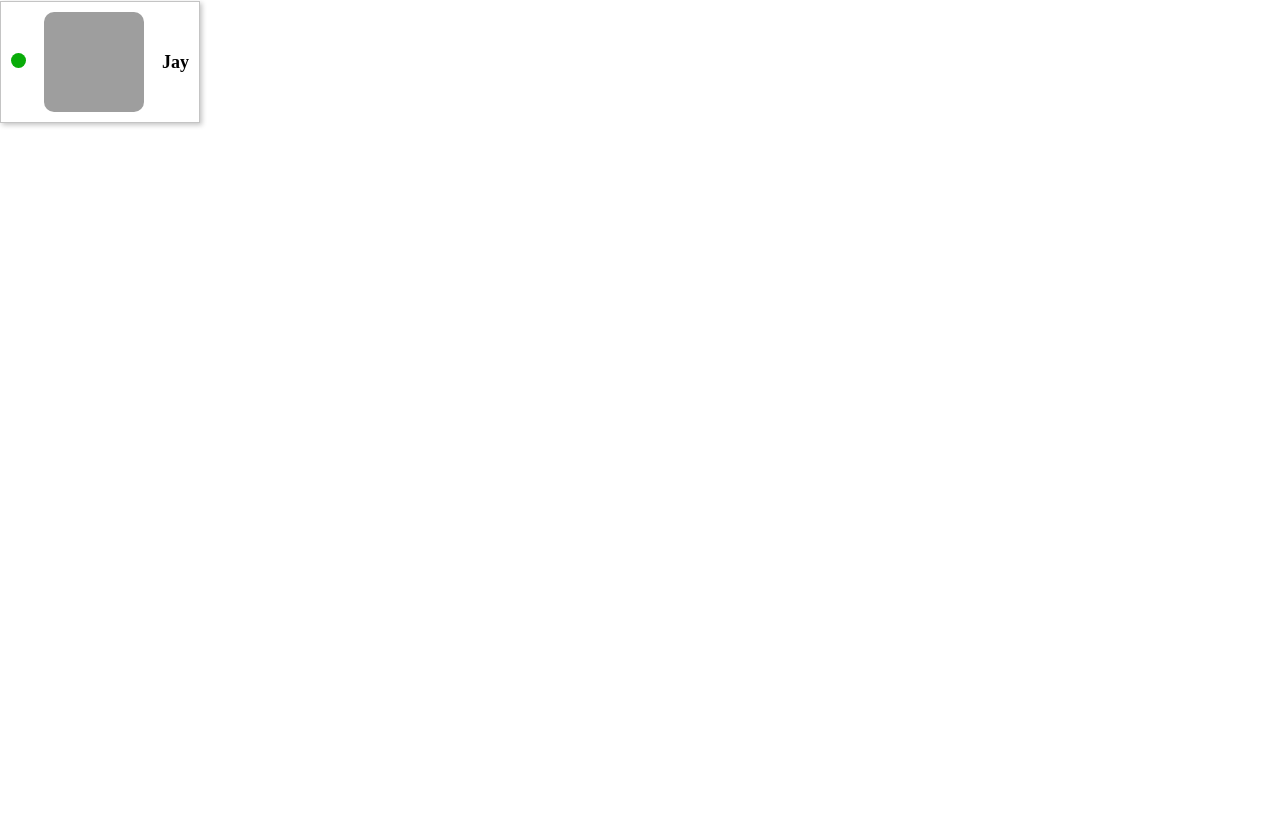
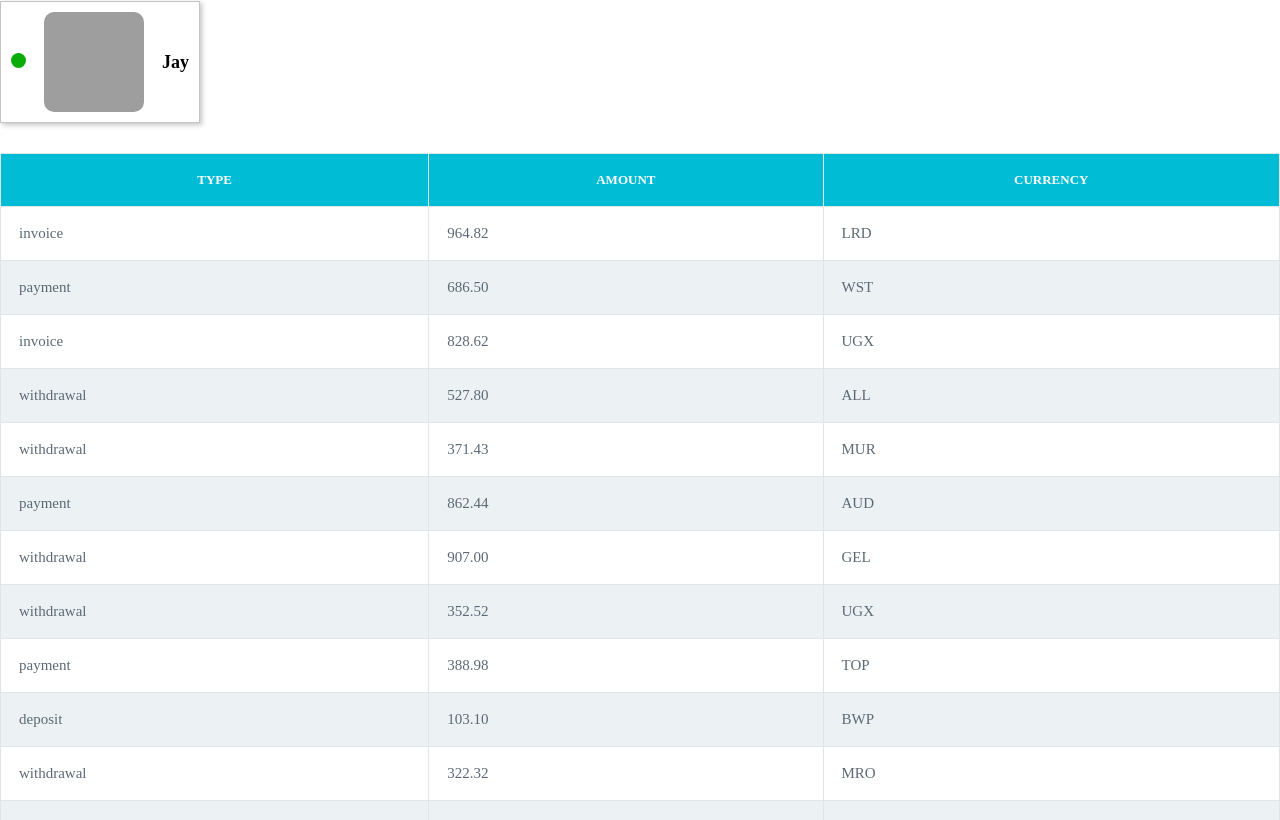
Before and after one commit to YevhenKonyk/goit-react-hw-01-components, a React (Create React App) app: page / in a window 1280 px wide. Shown: the part 1299-2119 px from the top of the page. Before the commit the page ends 1452 px from the top, so only its background shows below. Built offline with nearby package versions, Linux system fonts and the light colour scheme; grey boxes are pictures that could not be loaded.

Commit message:
Created TransactionHistory component

```diff
--- a/src/components/App.js
+++ b/src/components/App.js
@@ -10,6 +10,9 @@
 import FriendsList from './FriendList/FriendList';
 import friendsData from './friends.json';
 
+import TransactionHistory from './TransactionHistory/TransactionHistory';
+import transationsData from './transactions.json';
+
 const App = () => (
   // React Fragment - так как для рендеринга нескольких элементов нужен общий родитель.
   <>
@@ -18,6 +21,7 @@
       <StatList stats={statsData} />
     </Statistics>
     <FriendsList friends={friendsData} />
+    <TransactionHistory items={transationsData} />
   </>
 );
 
--- /dev/null
+++ b/src/components/TransactionHistory/TransactionHistory.js
@@ -0,0 +1,38 @@
+import React from 'react';
+import PropTypes from 'prop-types';
+import styles from './TransactionHistory.module.css';
+
+const TransactionHistory = ({ items }) => (
+  <table className={styles.transactionHistory}>
+    <thead>
+      <tr>
+        <th>Type</th>
+        <th>Amount</th>
+        <th>Currency</th>
+      </tr>
+    </thead>
+
+    <tbody>
+      {items.map(item => (
+        <tr key={item.id}>
+          <td>{item.type}</td>
+          <td>{item.amount}</td>
+          <td>{item.currency}</td>
+        </tr>
+      ))}
+    </tbody>
+  </table>
+);
+
+TransactionHistory.propTypes = {
+  items: PropTypes.arrayOf(
+    PropTypes.shape({
+      id: PropTypes.string.isRequired,
+      type: PropTypes.string.isRequired,
+      amount: PropTypes.string.isRequired,
+      currency: PropTypes.string.isRequired,
+    }),
+  ).isRequired,
+};
+
+export default TransactionHistory;
--- /dev/null
+++ b/src/components/TransactionHistory/TransactionHistory.module.css
@@ -0,0 +1,38 @@
+.transactionHistory {
+  border-collapse: collapse;
+  width: 100%;
+}
+
+.transactionHistory td,
+.transactionHistory th {
+  border: 1px solid #e0e6e7;
+  padding: 18px;
+}
+
+.transactionHistory th {
+  text-transform: uppercase;
+  font-size: 13px;
+  font-weight: 700;
+}
+
+.transactionHistory tr {
+  font-size: 15px;
+  font-weight: 300;
+  color: #5c6975;
+}
+
+.transactionHistory tr:nth-child(even) {
+  background-color: #ecf2f3;
+}
+
+.transactionHistory tr:hover {
+  background-color: #d5f3f8;
+}
+
+.transactionHistory th {
+  padding-top: 18px;
+  padding-bottom: 18px;
+  text-align: center;
+  background-color: #00bcd4;
+  color: #ffffff;
+}
--- /dev/null
+++ b/src/components/transactions.json
@@ -0,0 +1,122 @@
+[
+  {
+    "id": "1e0700a2-5183-4291-85cc-2065a036a683",
+    "type": "invoice",
+    "amount": "964.82",
+    "currency": "LRD"
+  },
+  {
+    "id": "a30f821b-4d25-4ff0-abdd-e340b3f0dd2b",
+    "type": "payment",
+    "amount": "686.50",
+    "currency": "WST"
+  },
+  {
+    "id": "44dca67a-8e5a-4798-bf8e-b15efd4e1abd",
+    "type": "invoice",
+    "amount": "828.62",
+    "currency": "UGX"
+  },
+  {
+    "id": "ea8ed3dc-2b68-4a53-905a-53ecb0adef33",
+    "type": "withdrawal",
+    "amount": "527.80",
+    "currency": "ALL"
+  },
+  {
+    "id": "ea76146a-0b00-4b80-bc02-a8c822176712",
+    "type": "withdrawal",
+    "amount": "371.43",
+    "currency": "MUR"
+  },
+  {
+    "id": "63ca02f9-d637-46b5-9237-f3b24425e029",
+    "type": "payment",
+    "amount": "862.44",
+    "currency": "AUD"
+  },
+  {
+    "id": "ed0263e8-59a5-4bf1-87e0-2bb88e53dc34",
+    "type": "withdrawal",
+    "amount": "907.00",
+    "currency": "GEL"
+  },
+  {
+    "id": "6013bad0-750c-4691-8bc2-d8f2b43969c4",
+    "type": "withdrawal",
+    "amount": "352.52",
+    "currency": "UGX"
+  },
+  {
+    "id": "252c7be4-8b06-4fa7-8d42-61fb835b70d5",
+    "type": "payment",
+    "amount": "388.98",
+    "currency": "TOP"
+  },
+  {
+    "id": "4eaab41b-b967-40ac-82ed-85fc66f646f1",
+    "type": "deposit",
+    "amount": "103.10",
+    "currency": "BWP"
+  },
+  {
+    "id": "9648a350-8469-42d5-8bf3-18090de5fe67",
+    "type": "withdrawal",
+    "amount": "322.32",
+    "currency": "MRO"
+  },
+  {
+    "id": "9c5c25fb-1a95-4b2f-8d1f-4c4426d677cc",
+    "type": "invoice",
+    "amount": "14.79",
+    "currency": "PYG"
+  },
+  {
+    "id": "43ef232c-80e9-4d6f-b48a-b22405620de3",
+    "type": "payment",
+    "amount": "904.86",
+    "currency": "CHF"
+  },
+  {
+    "id": "5161682e-e620-4019-ab0a-24ceb10fbd20",
+    "type": "withdrawal",
+    "amount": "307.08",
+    "currency": "NOK"
+  },
+  {
+    "id": "7b119d71-42e6-4c42-a141-6818b07bb9ff",
+    "type": "invoice",
+    "amount": "275.07",
+    "currency": "AWG"
+  },
+  {
+    "id": "a4f65722-65c4-4c28-b1f4-b8ed988bb205",
+    "type": "deposit",
+    "amount": "213.10",
+    "currency": "STD"
+  },
+  {
+    "id": "c6e5784b-0ca3-48d6-86e5-b5128af5a523",
+    "type": "invoice",
+    "amount": "116.11",
+    "currency": "CUP CUC"
+  },
+  {
+    "id": "c9ebed6a-3a02-4b49-ac0d-0534b51f2bfd",
+    "type": "invoice",
+    "amount": "878.67",
+    "currency": "HKD"
+  },
+  {
+    "id": "a4a98b0e-b22c-438b-9f83-de2df52110c8",
+    "type": "invoice",
+    "amount": "725.03",
+    "currency": "UYU UYI"
+  },
+  {
+    "id": "b39bfa7a-0166-4c47-94d6-87d20590f746",
+    "type": "payment",
+    "amount": "405.45",
+    "currency": "MDL"
+  }
+]
```
